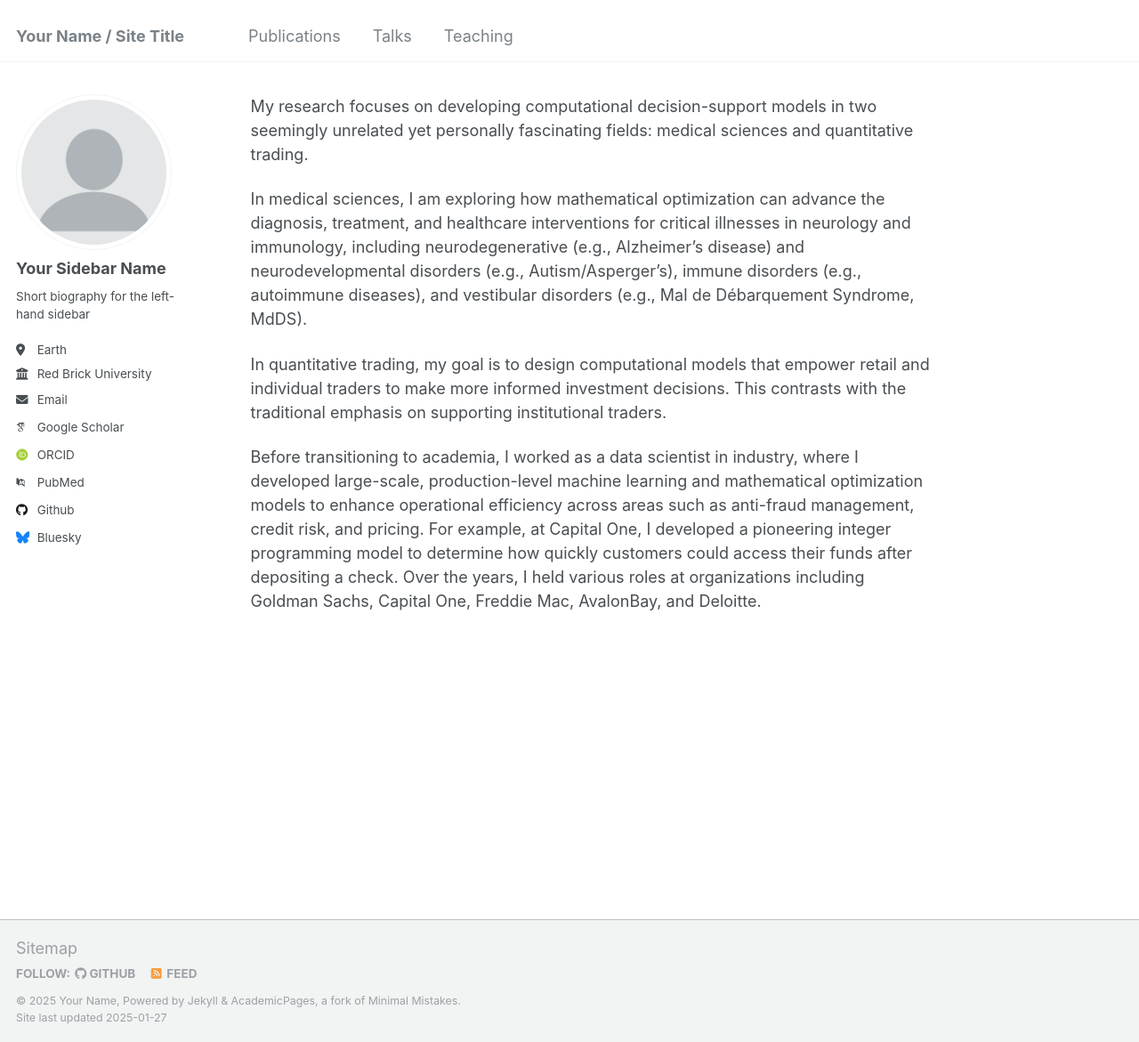
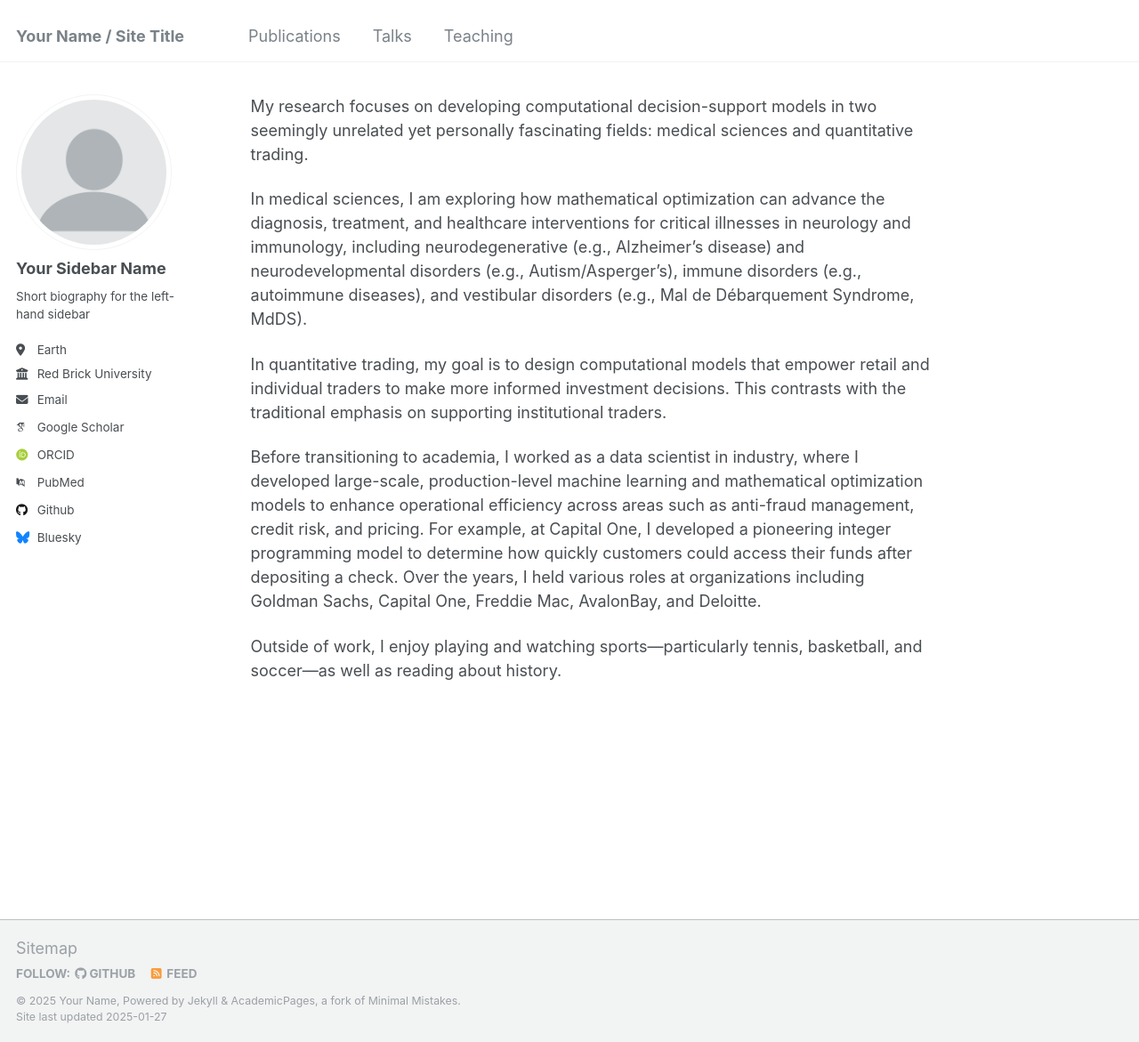
Before and after one commit to wenbo5565/wenbo5565.github.io, a Jekyll site: the page built from _pages/about.md, in a window 1280 px wide and 1171 px high. Shown: the whole window at 89% size. Built offline with Jekyll 4.4.1, drawn with Linux system fonts in a browser that asks for light colours; some web fonts are replaced; our own code applies the rules of GitHub Pages for plain Markdown files.

Commit message:
Update about.md

```diff
--- a/_pages/about.md
+++ b/_pages/about.md
@@ -5,3 +5,5 @@ In medical sciences, I am exploring how mathematical optimization can advance th
 In quantitative trading, my goal is to design computational models that empower retail and individual traders to make more informed investment decisions. This contrasts with the traditional emphasis on supporting institutional traders.
 
 Before transitioning to academia, I worked as a data scientist in industry, where I developed large-scale, production-level machine learning and mathematical optimization models to enhance operational efficiency across areas such as anti-fraud management, credit risk, and pricing. For example, at Capital One, I developed a pioneering integer programming model to determine how quickly customers could access their funds after depositing a check. Over the years, I held various roles at organizations including Goldman Sachs, Capital One, Freddie Mac, AvalonBay, and Deloitte.
+
+Outside of work, I enjoy playing and watching sports—particularly tennis, basketball, and soccer—as well as reading about history.
```
